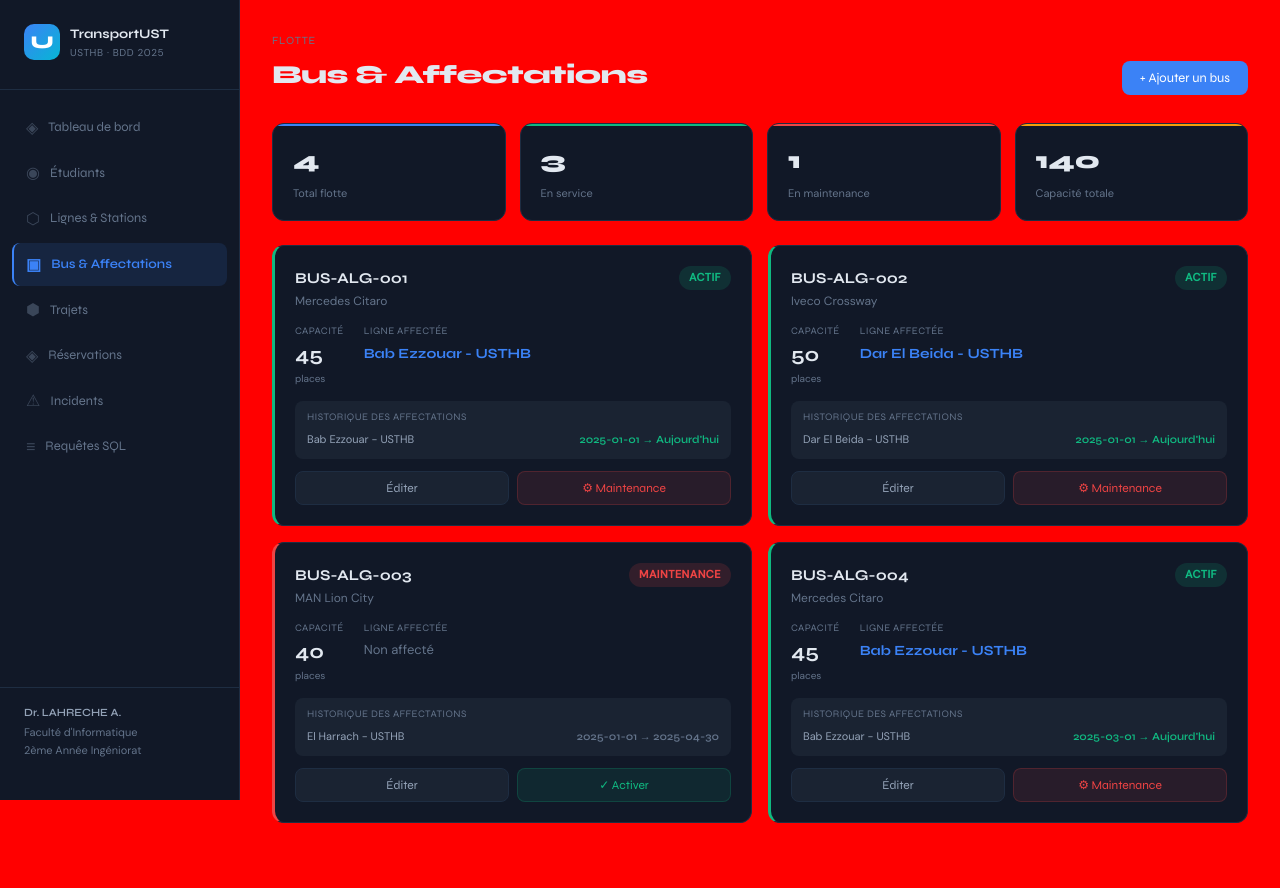
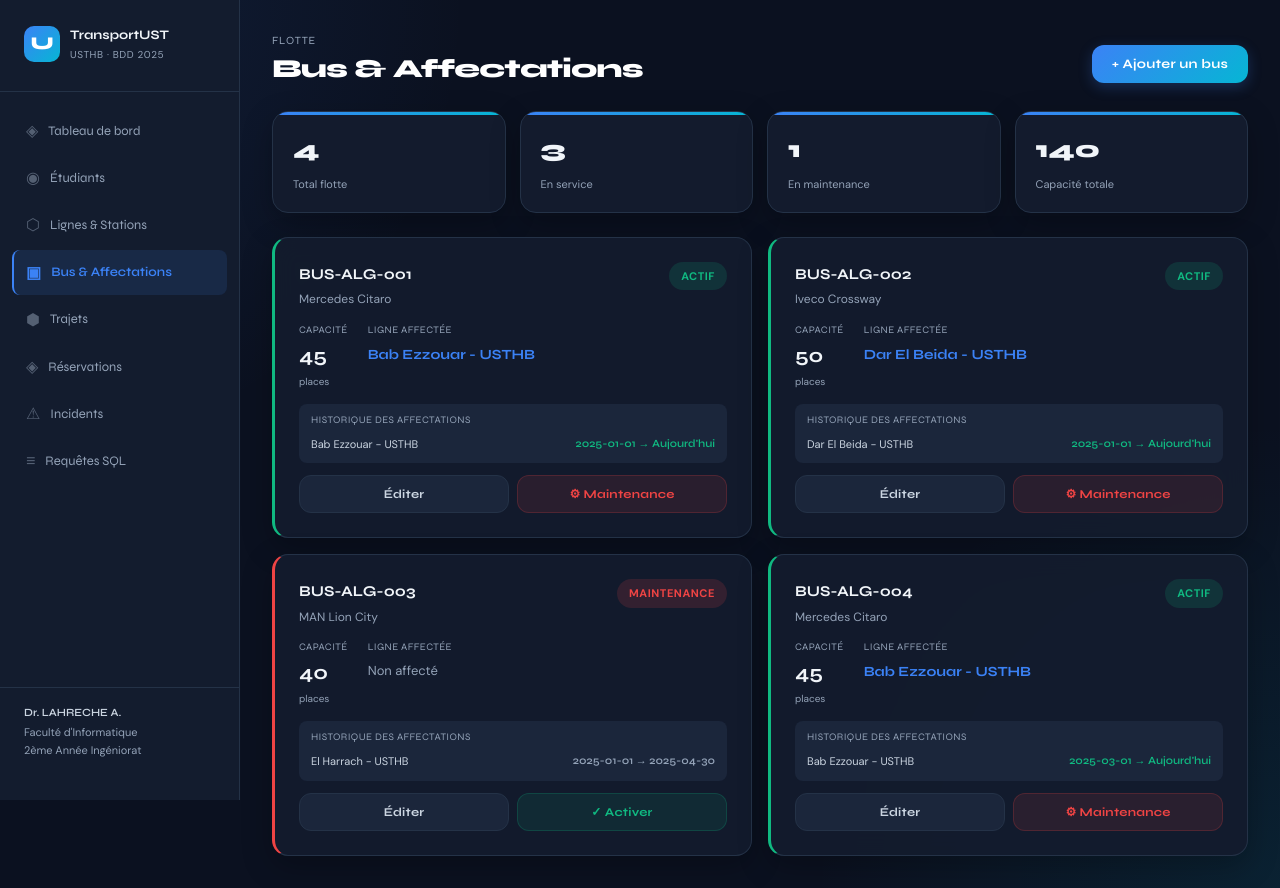
Before and after one commit to bchraaaa2-arch/transport-universitaire, a Next.js app: page /bus in a window 1280 px wide. Before the commit the page ends 855 px from the top, so only its background shows below. Built offline with nearby package versions, Linux system fonts and the light colour scheme.

Commit message:
Update globals.css

```diff
--- a/src/styles/globals.css
+++ b/src/styles/globals.css
@@ -1,205 +1,484 @@
-@import url('https://fonts.googleapis.com/css2?family=Syne:wght@400;600;700;800&family=DM+Sans:ital,wght@0,300;0,400;0,500;1,300&display=swap');
+@import url('https://fonts.googleapis.com/css2?family=Syne:wght@400;600;700;800&family=DM+Sans:wght@300;400;500;700&display=swap');
 
 :root {
-  --bg: #0a0e1a;
-  --surface: #111827;
-  --surface2: #1a2332;
-  --border: #1e2d42;
+  /* COLORS */
+  --bg: #0b1120;
+  --surface: #131c2e;
+  --surface2: #1b263b;
+  --border: #243247;
+
   --accent: #3b82f6;
+  --accent-hover: #2563eb;
   --accent2: #06b6d4;
   --accent3: #f59e0b;
-  --text: #e2e8f0;
-  --text-muted: #64748b;
-  --text-dim: #94a3b8;
+
+  --text: #f1f5f9;
+  --text-muted: #94a3b8;
+  --text-dim: #cbd5e1;
+
   --green: #10b981;
   --red: #ef4444;
   --orange: #f97316;
-  --radius: 12px;
+
+  --radius: 16px;
 }
 
-* { margin: 0; padding: 0; box-sizing: border-box; }
-body {
-  background: red !important;
+/* RESET */
+
+* {
+  margin: 0;
+  padding: 0;
+  box-sizing: border-box;
+
+  transition:
+    background .2s ease,
+    border-color .2s ease,
+    color .2s ease,
+    transform .2s ease,
+    box-shadow .2s ease;
+}
+
+html {
+  scroll-behavior: smooth;
 }
 
 body {
-  background: var(--bg);
+  background:
+    radial-gradient(circle at top left,
+      rgba(59,130,246,.12),
+      transparent 30%),
+    radial-gradient(circle at bottom right,
+      rgba(6,182,212,.10),
+      transparent 30%),
+    var(--bg);
+
   color: var(--text);
+
   font-family: 'DM Sans', sans-serif;
   font-size: 14px;
-  line-height: 1.6;
+  line-height: 1.7;
+
   min-height: 100vh;
+
+  -webkit-font-smoothing: antialiased;
+  text-rendering: optimizeLegibility;
 }
 
-h1, h2, h3, h4 {
+/* TYPOGRAPHY */
+
+h1, h2, h3, h4, h5 {
   font-family: 'Syne', sans-serif;
-  letter-spacing: -0.02em;
+  letter-spacing: -0.03em;
+  font-weight: 700;
+  color: white;
 }
 
-a { text-decoration: none; color: inherit; }
+h1 {
+  font-size: 38px;
+  line-height: 1.1;
+}
+
+h2 {
+  font-size: 28px;
+}
+
+h3 {
+  font-size: 22px;
+}
+
+p {
+  color: var(--text-dim);
+}
+
+a {
+  text-decoration: none;
+  color: inherit;
+}
+
+/* BUTTONS */
 
 button {
   cursor: pointer;
+  border: none;
+  outline: none;
   font-family: 'DM Sans', sans-serif;
-  border: none;
+}
+
+.btn {
+  display: inline-flex;
+  align-items: center;
+  justify-content: center;
+  gap: 8px;
+
+  padding: 11px 20px;
+
+  border-radius: 12px;
+
+  font-size: 13px;
+  font-weight: 700;
+  letter-spacing: 0.02em;
+
+  font-family: 'Syne', sans-serif;
+}
+
+.btn:hover {
+  transform: translateY(-2px);
+}
+
+.btn-primary {
+  background: linear-gradient(
+    135deg,
+    var(--accent),
+    var(--accent2)
+  );
+
+  color: white;
+
+  box-shadow:
+    0 4px 14px rgba(59,130,246,.25);
+}
+
+.btn-primary:hover {
+  box-shadow:
+    0 10px 25px rgba(59,130,246,.35);
+}
+
+.btn-ghost {
+  background: var(--surface2);
+
+  border: 1px solid var(--border);
+
+  color: var(--text-dim);
+}
+
+.btn-ghost:hover {
+  border-color: var(--accent);
+  color: white;
+}
+
+.btn-danger {
+  background: rgba(239,68,68,.12);
+
+  color: var(--red);
+
+  border: 1px solid rgba(239,68,68,.2);
+}
+
+.btn-danger:hover {
+  background: rgba(239,68,68,.22);
+}
+
+/* INPUTS */
+
+input,
+select,
+textarea {
+  width: 100%;
+
+  padding: 12px 14px;
+
+  border-radius: 12px;
+
+  border: 1px solid var(--border);
+
+  background: var(--surface2);
+
+  color: var(--text);
+
+  font-size: 14px;
+
   outline: none;
 }
 
-input, select, textarea {
-  font-family: 'DM Sans', sans-serif;
-  background: var(--surface2);
+input:focus,
+select:focus,
+textarea:focus {
+  border-color: var(--accent);
+
+  box-shadow:
+    0 0 0 4px rgba(59,130,246,.15);
+}
+
+select option {
+  background: var(--surface);
+}
+
+/* FORM */
+
+.form-group {
+  margin-bottom: 20px;
+}
+
+.form-label {
+  display: block;
+
+  margin-bottom: 8px;
+
+  font-size: 12px;
+  font-weight: 700;
+
+  text-transform: uppercase;
+  letter-spacing: 0.05em;
+
+  font-family: 'Syne', sans-serif;
+
+  color: var(--text-muted);
+}
+
+/* CARDS */
+
+.card {
+  background: rgba(19,28,46,.95);
+
   border: 1px solid var(--border);
-  color: var(--text);
-  border-radius: 8px;
-  padding: 10px 14px;
-  font-size: 14px;
-  outline: none;
-  transition: border-color 0.2s;
-  width: 100%;
+
+  border-radius: var(--radius);
+
+  padding: 24px;
+
+  box-shadow:
+    0 10px 30px rgba(0,0,0,.25);
+
+  backdrop-filter: blur(12px);
 }
-input:focus, select:focus, textarea:focus {
+
+/* STAT CARDS */
+
+.stat-card {
+  position: relative;
+  overflow: hidden;
+
+  background: rgba(19,28,46,.95);
+
+  border: 1px solid var(--border);
+
+  border-radius: var(--radius);
+
+  padding: 24px;
+
+  box-shadow:
+    0 10px 30px rgba(0,0,0,.25);
+}
+
+.stat-card::before {
+  content: '';
+
+  position: absolute;
+
+  top: 0;
+  left: 0;
+  right: 0;
+
+  height: 3px;
+
+  background:
+    linear-gradient(
+      90deg,
+      var(--accent),
+      var(--accent2)
+    );
+}
+
+.stat-card:hover {
+  transform: translateY(-4px);
+
   border-color: var(--accent);
 }
-select option { background: var(--surface); }
+
+/* BADGES */
 
 .badge {
   display: inline-flex;
   align-items: center;
   gap: 4px;
-  padding: 3px 10px;
-  border-radius: 100px;
+
+  padding: 5px 12px;
+
+  border-radius: 999px;
+
   font-size: 11px;
-  font-weight: 600;
-  letter-spacing: 0.04em;
+  font-weight: 700;
+
   text-transform: uppercase;
-}
-.badge-green { background: rgba(16,185,129,.15); color: var(--green); }
-.badge-red { background: rgba(239,68,68,.15); color: var(--red); }
-.badge-orange { background: rgba(249,115,22,.15); color: var(--orange); }
-.badge-blue { background: rgba(59,130,246,.15); color: var(--accent); }
-.badge-gray { background: rgba(100,116,139,.15); color: var(--text-muted); }
-
-.card {
-  background: var(--surface);
-  border: 1px solid var(--border);
-  border-radius: var(--radius);
-  padding: 20px;
+  letter-spacing: 0.05em;
 }
 
-.btn {
-  display: inline-flex;
-  align-items: center;
-  gap: 8px;
-  padding: 9px 18px;
-  border-radius: 8px;
-  font-size: 13px;
-  font-weight: 500;
-  transition: all 0.18s;
-  font-family: 'Syne', sans-serif;
+.badge-green {
+  background: rgba(16,185,129,.15);
+  color: var(--green);
 }
-.btn-primary {
-  background: var(--accent);
-  color: #fff;
+
+.badge-red {
+  background: rgba(239,68,68,.15);
+  color: var(--red);
 }
-.btn-primary:hover { background: #2563eb; }
-.btn-ghost {
-  background: var(--surface2);
-  color: var(--text-dim);
-  border: 1px solid var(--border);
+
+.badge-orange {
+  background: rgba(249,115,22,.15);
+  color: var(--orange);
 }
-.btn-ghost:hover { border-color: var(--accent); color: var(--text); }
-.btn-danger {
-  background: rgba(239,68,68,.12);
-  color: var(--red);
-  border: 1px solid rgba(239,68,68,.2);
+
+.badge-blue {
+  background: rgba(59,130,246,.15);
+  color: var(--accent);
 }
-.btn-danger:hover { background: rgba(239,68,68,.22); }
+
+.badge-gray {
+  background: rgba(100,116,139,.15);
+  color: var(--text-muted);
+}
+
+/* TABLE */
 
 table {
   width: 100%;
+
   border-collapse: collapse;
-  font-size: 13px;
+
+  overflow: hidden;
+
+  border-radius: 16px;
 }
+
 th {
   text-align: left;
+
+  padding: 16px;
+
+  border-bottom: 1px solid var(--border);
+
   color: var(--text-muted);
-  font-weight: 600;
+
+  font-size: 11px;
+  font-weight: 700;
+
+  text-transform: uppercase;
+  letter-spacing: 0.06em;
+
   font-family: 'Syne', sans-serif;
-  font-size: 11px;
-  letter-spacing: 0.06em;
-  text-transform: uppercase;
-  padding: 0 16px 12px;
-  border-bottom: 1px solid var(--border);
 }
+
 td {
-  padding: 14px 16px;
-  border-bottom: 1px solid rgba(30,45,66,.6);
+  padding: 18px 16px;
+
+  border-bottom: 1px solid rgba(36,50,71,.6);
+
   color: var(--text-dim);
 }
-tr:last-child td { border-bottom: none; }
-tr:hover td { background: rgba(59,130,246,.04); color: var(--text); }
+
+tr {
+  transition: background .2s ease;
+}
+
+tr:last-child td {
+  border-bottom: none;
+}
+
+tr:hover td {
+  background: rgba(59,130,246,.05);
+
+  color: white;
+}
+
+/* MODAL */
 
 .modal-overlay {
-  position: fixed; inset: 0;
+  position: fixed;
+  inset: 0;
+
   background: rgba(0,0,0,.7);
-  display: flex; align-items: center; justify-content: center;
+
+  backdrop-filter: blur(6px);
+
+  display: flex;
+  align-items: center;
+  justify-content: center;
+
   z-index: 100;
-  backdrop-filter: blur(4px);
-  animation: fadeIn .15s ease;
-}
-.modal {
-  background: var(--surface);
-  border: 1px solid var(--border);
-  border-radius: 16px;
-  padding: 32px;
-  width: 100%;
-  max-width: 500px;
-  animation: slideUp .2s ease;
-}
-@keyframes fadeIn { from { opacity:0 } to { opacity:1 } }
-@keyframes slideUp { from { transform: translateY(16px); opacity:0 } to { transform: translateY(0); opacity:1 } }
 
-.form-group { margin-bottom: 16px; }
-.form-label {
-  display: block;
-  font-size: 12px;
-  font-weight: 600;
-  font-family: 'Syne', sans-serif;
-  letter-spacing: 0.04em;
-  color: var(--text-muted);
-  margin-bottom: 6px;
-  text-transform: uppercase;
+  animation: fadeIn .2s ease;
 }
 
-.stat-card {
-  background: var(--surface);
+.modal {
+  width: 100%;
+  max-width: 520px;
+
+  padding: 32px;
+
+  border-radius: 20px;
+
+  background: rgba(19,28,46,.95);
+
   border: 1px solid var(--border);
-  border-radius: var(--radius);
-  padding: 24px;
-  position: relative;
-  overflow: hidden;
+
+  backdrop-filter: blur(12px);
+
+  box-shadow:
+    0 20px 40px rgba(0,0,0,.35);
+
+  animation: slideUp .25s ease;
 }
-.stat-card::before {
-  content: '';
-  position: absolute;
-  top: 0; left: 0; right: 0;
-  height: 2px;
-  background: var(--accent-color, var(--accent));
-}
+
+/* PROGRESS */
 
 .progress-bar {
   height: 6px;
+
+  margin-top: 10px;
+
+  border-radius: 999px;
+
+  overflow: hidden;
+
   background: var(--border);
-  border-radius: 100px;
-  overflow: hidden;
-  margin-top: 8px;
 }
+
 .progress-fill {
   height: 100%;
-  border-radius: 100px;
-  transition: width 0.6s ease;
+
+  border-radius: 999px;
+
+  transition: width .6s ease;
 }
 
-::-webkit-scrollbar { width: 6px; height: 6px; }
-::-webkit-scrollbar-track { background: transparent; }
-::-webkit-scrollbar-thumb { background: var(--border); border-radius: 3px; }
+/* ANIMATIONS */
+
+@keyframes fadeIn {
+  from {
+    opacity: 0;
+  }
+  to {
+    opacity: 1;
+  }
+}
+
+@keyframes slideUp {
+  from {
+    opacity: 0;
+    transform: translateY(18px);
+  }
+  to {
+    opacity: 1;
+    transform: translateY(0);
+  }
+}
+
+/* SCROLLBAR */
+
+::-webkit-scrollbar {
+  width: 6px;
+  height: 6px;
+}
+
+::-webkit-scrollbar-track {
+  background: transparent;
+}
+
+::-webkit-scrollbar-thumb {
+  background: #334155;
+  border-radius: 999px;
+}
+
+::-webkit-scrollbar-thumb:hover {
+  background: #475569;
+}
```
